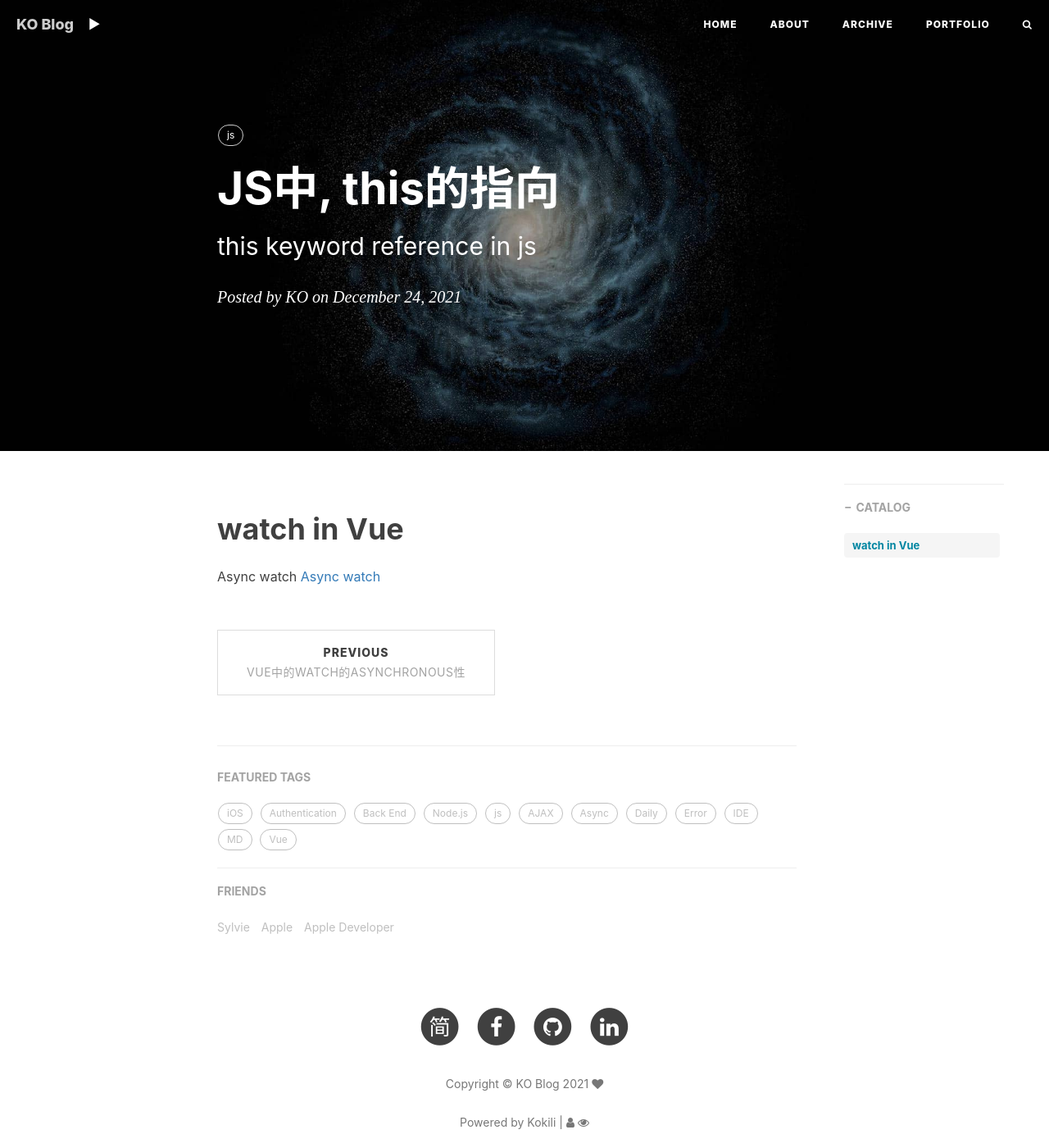
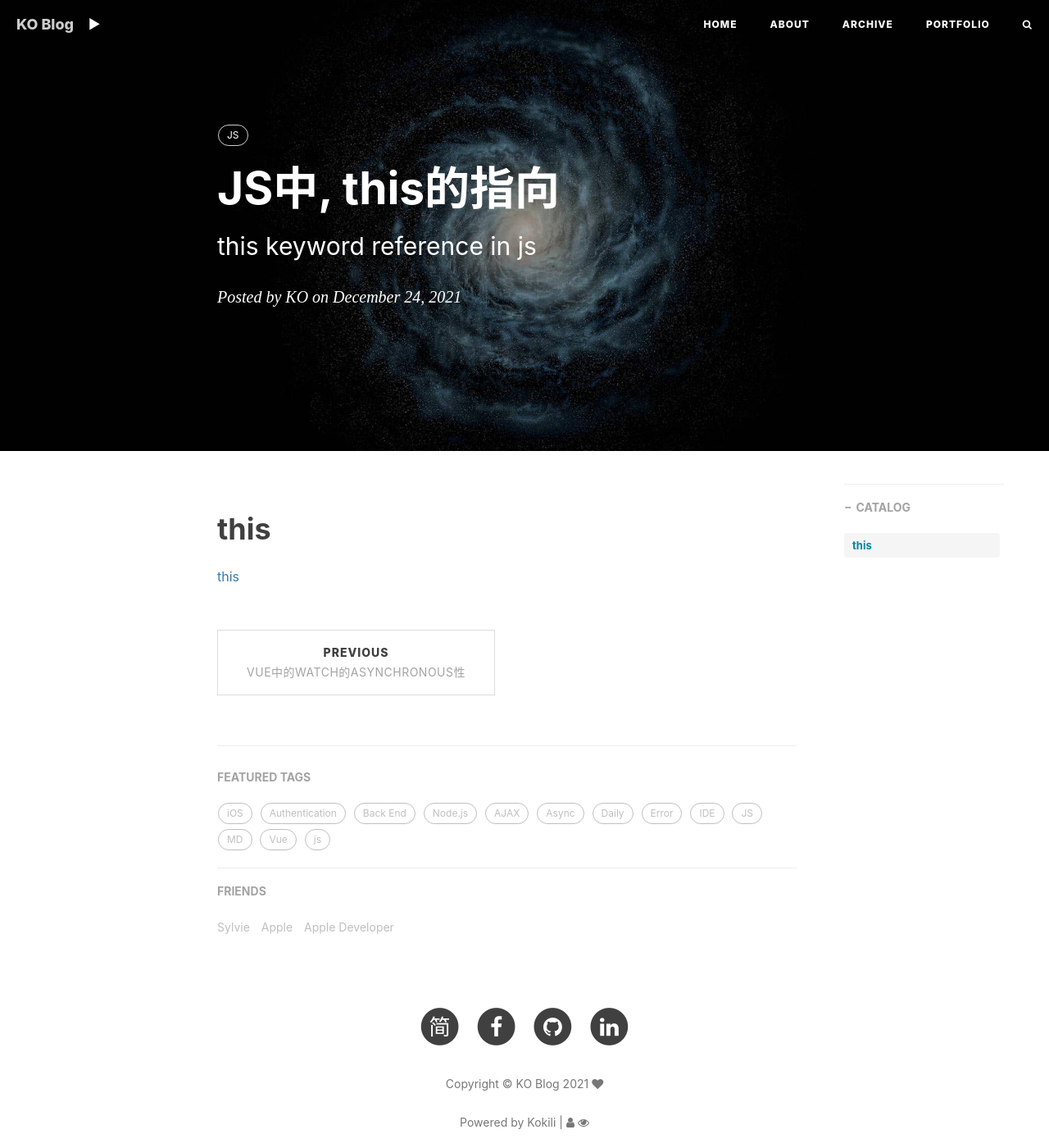
Before and after one commit to kkkokili/kkkokili.github.io, a Jekyll site: the page built from _posts/2021-12-24-this-keyword-reference.md, in a window 1280 px wide and 1400 px high. Shown: the whole window at 82% size. Built offline with Jekyll 4.4.1, drawn with Linux system fonts in a browser that asks for light colours; nearby versions of some CDN libraries; comment, search, counter and statistics services are not loaded.

Commit message:
Update 2021-12-24-this-keyword-reference.md

```diff
--- a/_posts/2021-12-24-this-keyword-reference.md
+++ b/_posts/2021-12-24-this-keyword-reference.md
@@ -7,10 +7,9 @@ author:     KO
 header-img: img/post-bg-universe.jpg
 catalog: true
 tags:
-    - js
+    - JS
 ---
 
-# watch in Vue
+# this
 
-Async watch
-[Async watch](https://stackoverflow.com/questions/40321994/are-watches-asynchronous)
+[this](https://www.cnblogs.com/web-record/p/10288556.html)
```
